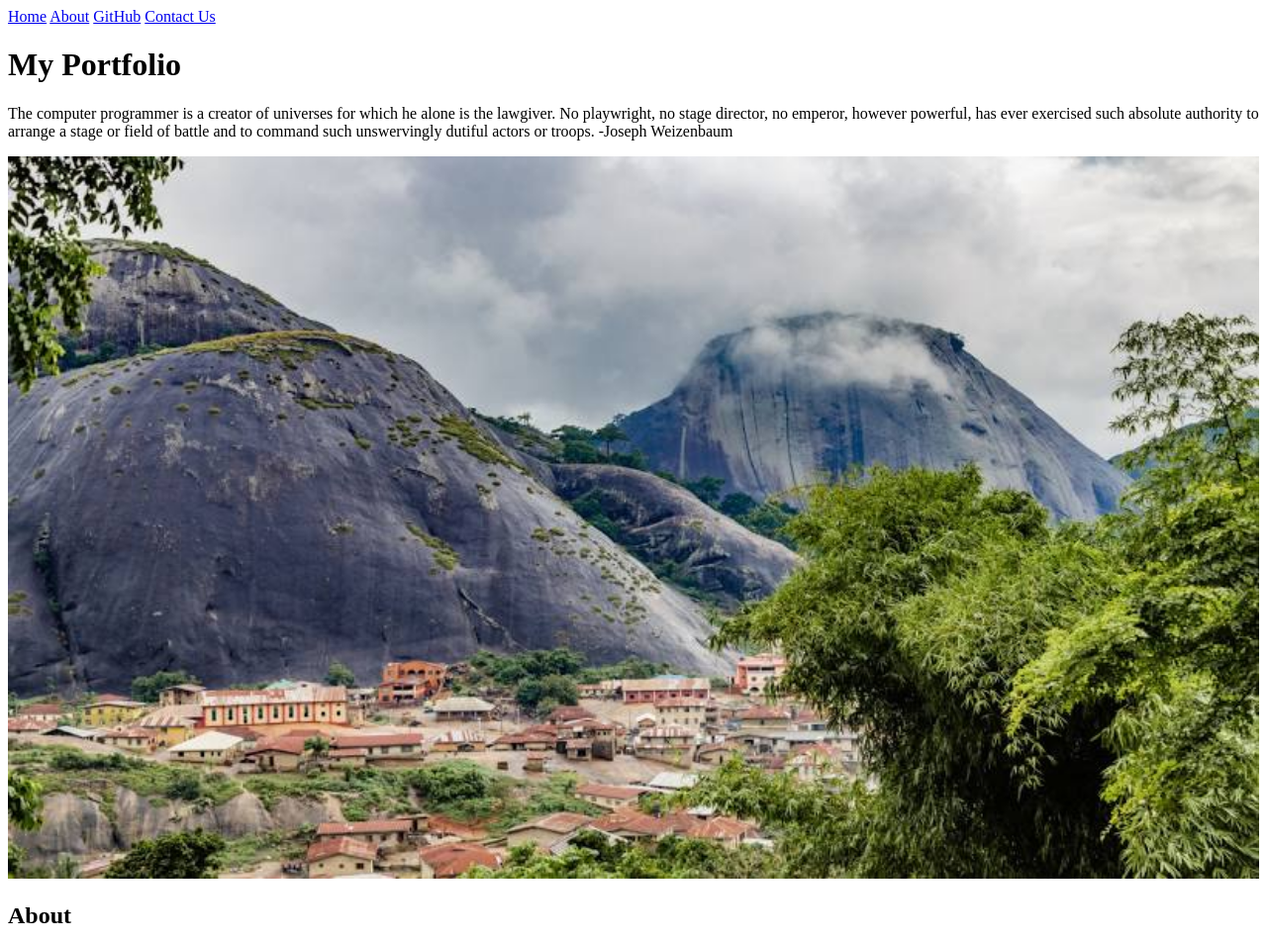
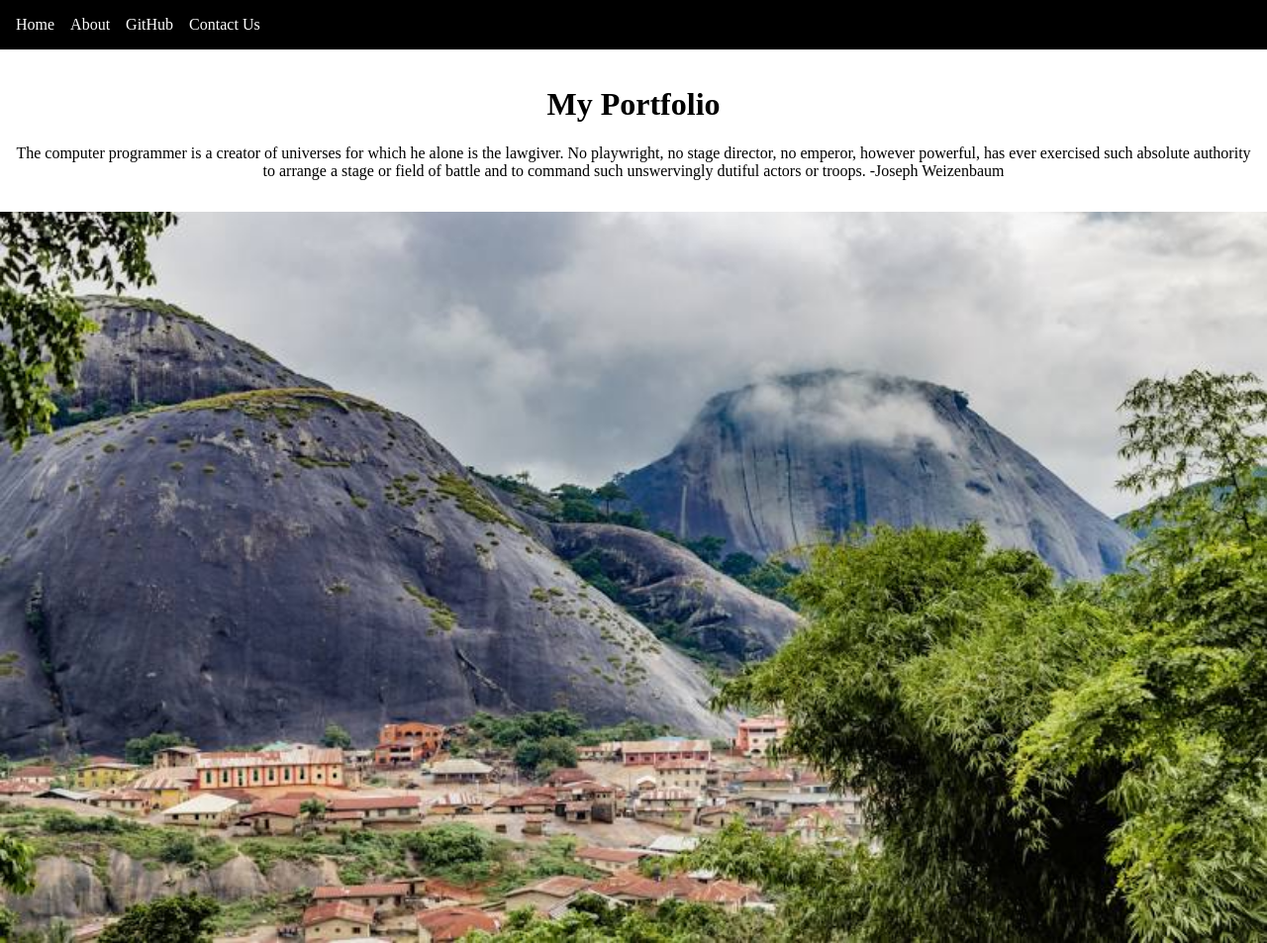
Before and after one commit to kingfavour28/Portfolio, a plain HTML site: page index.html in a window 1280 px wide. Shown: the top 953 px of the page at 99% size. Drawn offline with Linux system fonts and the light colour scheme.

Commit message:
Adding Style.CSS

```diff
--- a/index.html
+++ b/index.html
@@ -5,8 +5,8 @@
     <meta charset="UTF-8">
     <meta name="viewport" content="width=device-width, initial-scale=1.0">
     <title>Portfolio</title>
+    <link rel="stylesheet" href="style.css">
 </head>
-
 <body>
     <div class="header">
         <div class="navbar">
--- /dev/null
+++ b/style.css
@@ -0,0 +1,24 @@
+.navbar {
+    background-color: black;
+    padding: 1rem;
+    display: flex;
+    gap: 1rem;
+}
+.navbar a {
+    text-decoration: none;
+    color: white;
+}
+body {
+    margin: 0;
+    padding: 0;
+}
+.hero {
+    padding: 1rem;
+    background-color: transparent;
+}
+.hero h1 {
+    text-align: center;
+}
+.hero p {
+    text-align: center;
+}
```
